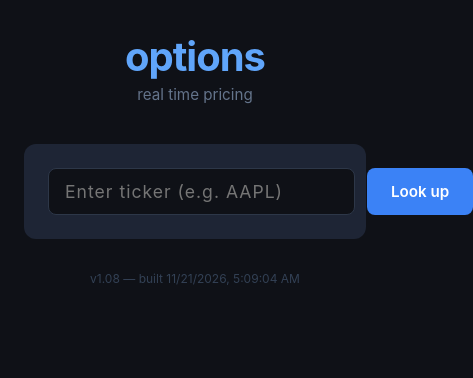
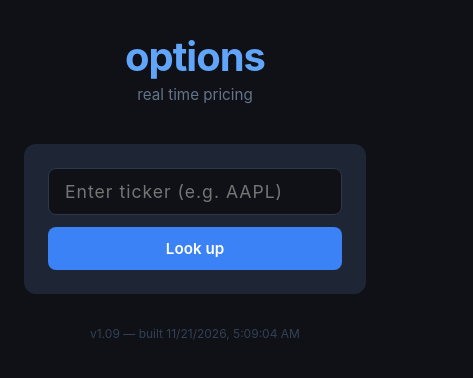
Before and after one commit to briandanilo/options, a React (Vite) app in the folder client/: page / in a window 390 px wide. Shown: the top 378 px of the page, 473 px wide, since content can reach past the window. Built offline with nearby package versions, Linux system fonts and the light colour scheme.

Commit message:
v1.09 — stack lookup button below input on mobile

```diff
--- a/client/src/components/StockSearch.css
+++ b/client/src/components/StockSearch.css
@@ -7,6 +7,11 @@
 .search-form {
   display: flex;
   gap: 0.75rem;
+}
+
+@media (max-width: 640px) {
+  .search-form { flex-direction: column; }
+  .search-btn { width: 100%; }
 }
 
 .search-input {
--- a/client/vite.config.js
+++ b/client/vite.config.js
@@ -5,7 +5,7 @@ export default defineConfig({
   plugins: [react()],
   define: {
     __BUILD_TIME__: JSON.stringify(new Date().toISOString()),
-    __VERSION__: JSON.stringify('v1.08'),
+    __VERSION__: JSON.stringify('v1.09'),
   },
   server: {
     proxy: {
```
